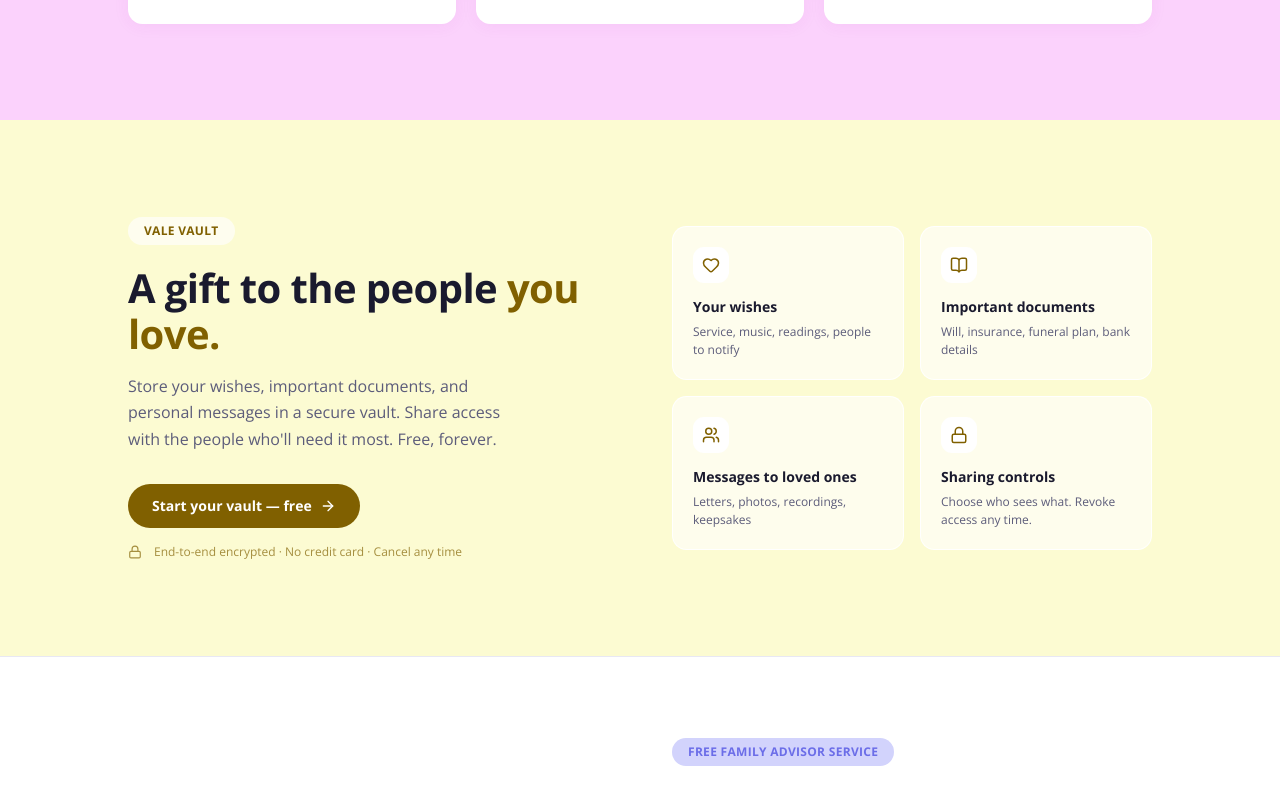
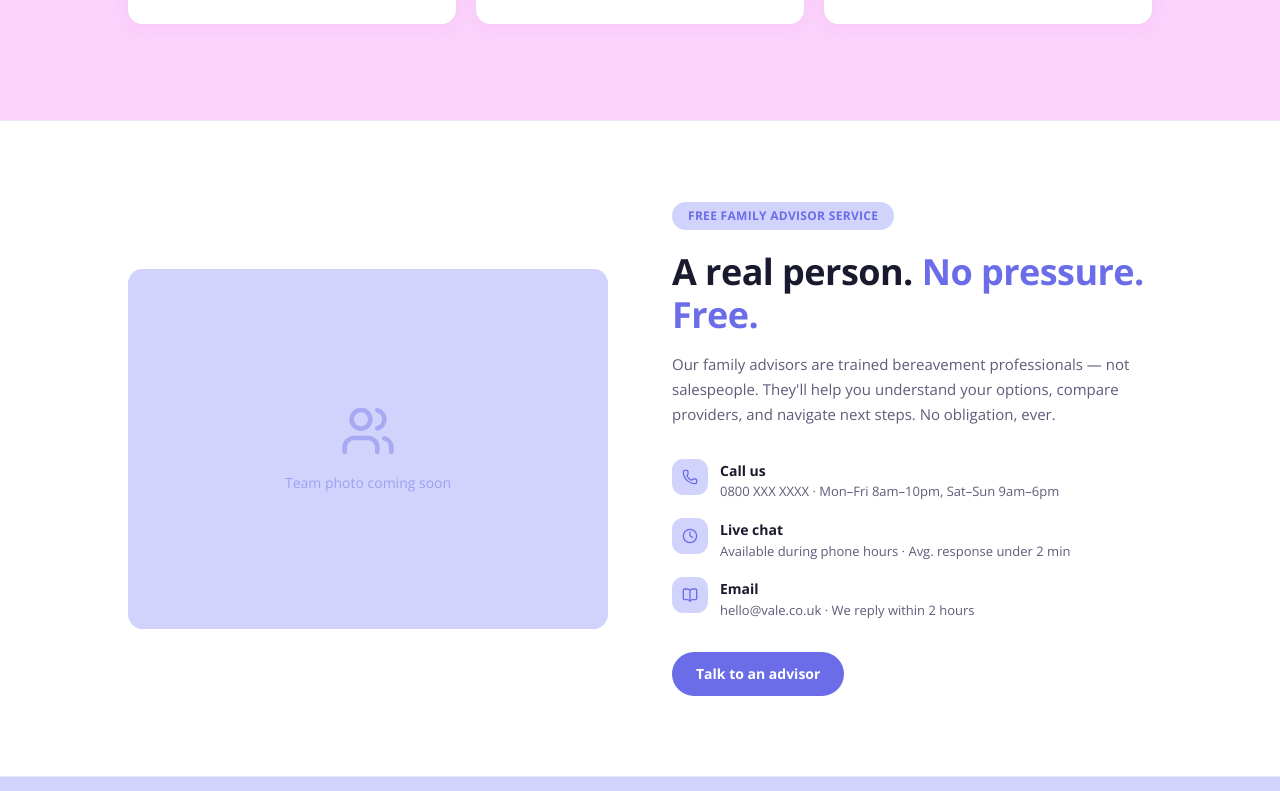
Before and after one commit to Zamster100/Vale, a Next.js app in the folder vale-web/: page / in a window 1280 px wide. Shown: the part 3283-4074 px from the top of the page. Built offline with nearby package versions, Linux system fonts and the light colour scheme.

Commit message:
Landing page CTA section cleanup
- Remove min-h-screen, back to normal padding (py-16 md:py-24)
- Right CTA pill + button: pink -> lavender (LAV / LAV_BTN)
- Remove entire Vale Vault yellow section

Co-Authored-By: Claude Sonnet 4.6 <noreply@anthropic.com>

```diff
--- a/vale-web/app/(public)/page.tsx
+++ b/vale-web/app/(public)/page.tsx
@@ -617,73 +617,6 @@ export default function Home() {
       </section>
 
       {/* ══════════════════════════════════════════════════════
-          VALE VAULT — yellow bg
-      ══════════════════════════════════════════════════════ */}
-      <section className="py-16 md:py-24 px-6 md:px-10" style={{ background: YEL }}>
-        <div className="max-w-5xl mx-auto">
-          <div className="grid md:grid-cols-2 gap-12 md:gap-16 items-center">
-            {/* Copy */}
-            <div>
-              <span
-                className="inline-block rounded-full px-4 py-1.5 text-xs font-bold uppercase tracking-wide mb-5"
-                style={{ background: "rgba(255,255,255,0.65)", color: "#806000" }}
-              >
-                Vale Vault
-              </span>
-              <h2
-                className="mb-4"
-                style={{ fontFamily: OS, fontWeight: 700, fontSize: "clamp(26px,3.5vw,40px)", color: DARK, lineHeight: 1.15 }}
-              >
-                A gift to the people{" "}
-                <span style={{ color: "#806000" }}>you love.</span>
-              </h2>
-              <p
-                className="mb-8"
-                style={{ fontSize: "16px", color: MED, lineHeight: 1.65, maxWidth: "400px" }}
-              >
-                Store your wishes, important documents, and personal messages in a secure vault.
-                Share access with the people who&apos;ll need it most. Free, forever.
-              </p>
-              <div className="flex flex-wrap gap-3">
-                <Link
-                  href="/vault/start"
-                  className="inline-flex items-center gap-2 rounded-full px-6 py-3 text-sm font-bold hover:opacity-90 transition-opacity"
-                  style={{ background: "#806000", color: "#FFFFFF" }}
-                >
-                  Start your vault — free
-                  <ArrowRight className="w-4 h-4" aria-hidden="true" />
-                </Link>
-              </div>
-              <div className="mt-4 flex items-center gap-3 text-xs" style={{ color: "#806000", opacity: 0.7 }}>
-                <Lock className="w-3.5 h-3.5" aria-hidden="true" />
-                <span>End-to-end encrypted · No credit card · Cancel any time</span>
-              </div>
-            </div>
-
-            {/* Feature tiles */}
-            <div className="grid grid-cols-2 gap-4">
-              {VAULT_FEATURES.map(({ icon: Icon, label, desc }) => (
-                <div
-                  key={label}
-                  className="rounded-2xl p-5"
-                  style={{ background: "rgba(255,255,255,0.6)", border: "1px solid rgba(255,255,255,0.9)" }}
-                >
-                  <div
-                    className="w-9 h-9 rounded-xl flex items-center justify-center mb-3"
-                    style={{ background: "#FFFFFF" }}
-                  >
-                    <Icon className="w-4.5 h-4.5" style={{ color: "#806000" }} aria-hidden="true" />
-                  </div>
-                  <div style={{ fontSize: "14px", fontWeight: 700, color: DARK, marginBottom: "4px" }}>{label}</div>
-                  <div style={{ fontSize: "12px", color: MED, lineHeight: 1.5 }}>{desc}</div>
-                </div>
-              ))}
-            </div>
-          </div>
-        </div>
-      </section>
-
-      {/* ══════════════════════════════════════════════════════
           ADVISOR SECTION — white bg
       ══════════════════════════════════════════════════════ */}
       <section
@@ -887,8 +820,8 @@ export default function Home() {
       {/* ══════════════════════════════════════════════════════
           FINAL CTA BAND — full-height, no background
       ══════════════════════════════════════════════════════ */}
-      <section className="min-h-screen flex items-center">
-        <div className="w-full max-w-5xl mx-auto px-6 md:px-10 py-20 md:py-28">
+      <section>
+        <div className="max-w-5xl mx-auto px-6 md:px-10 py-16 md:py-24">
 
           {/* Two CTAs side by side with vertical divider */}
           <div className="flex flex-col md:flex-row items-stretch gap-0">
@@ -938,7 +871,7 @@ export default function Home() {
             <div className="flex-1 flex flex-col items-start justify-center px-0 md:pl-12 py-8 md:py-0">
               <span
                 className="inline-block rounded-full px-3.5 py-1 text-[11px] font-bold uppercase tracking-wide mb-5 w-fit"
-                style={{ background: PINK, color: "#C45EC4" }}
+                style={{ background: LAV, color: LAV_BTN }}
               >
                 For directors
               </span>
@@ -955,7 +888,7 @@ export default function Home() {
               <Link
                 href="/for-funeral-directors"
                 className="inline-flex items-center gap-2 rounded-full px-7 py-3.5 text-sm font-bold hover:opacity-90 transition-opacity"
-                style={{ background: "#C45EC4", color: "#FFFFFF" }}
+                style={{ background: LAV_BTN, color: "#FFFFFF" }}
               >
                 Get listed today
                 <ArrowRight className="w-4 h-4" aria-hidden="true" />
```
